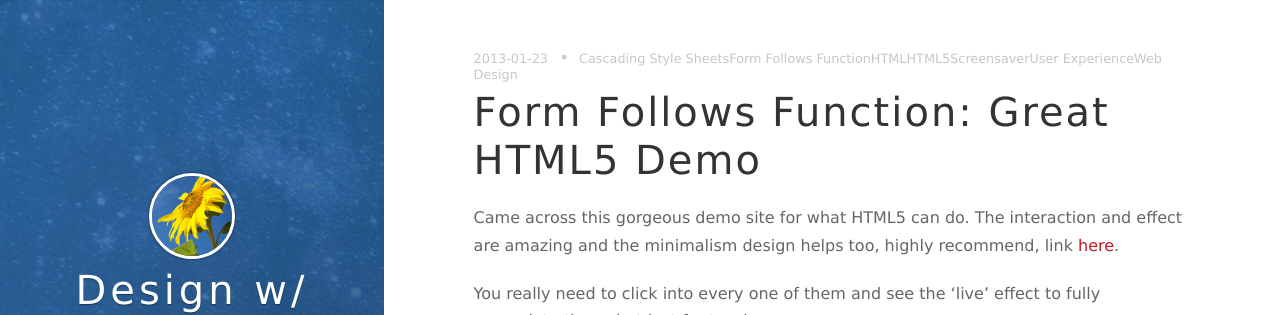
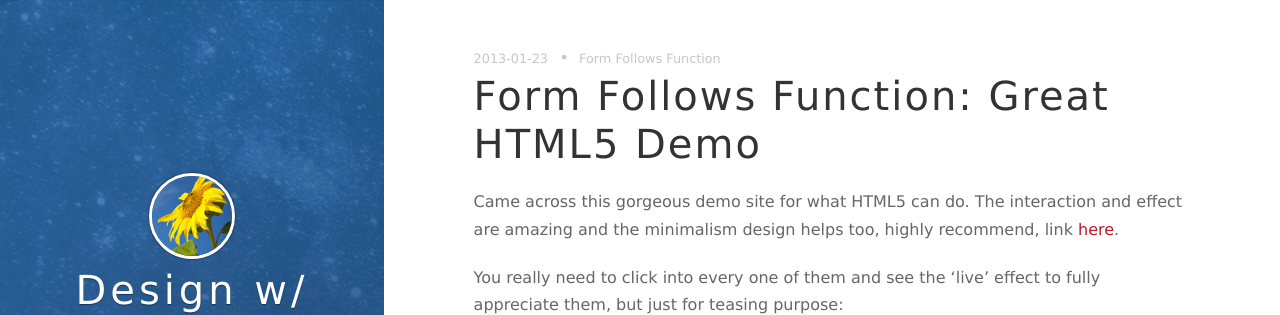
Before and after one commit to lymenlee/mucraft, a Jekyll site: the page built from _posts/2013-01-23-form-follows-function-great-html5-demo.markdown, in a window 1280 px wide and 900 px high, cut to the strip 0-315 px from the top of the window. Built offline with Jekyll 4.4.1, drawn with Linux system fonts in a browser that asks for light colours; nearby versions of some CDN libraries; comment, search, counter and statistics services are not loaded; part of the change alters nothing that is shown.

Commit message:
Update 2013-01-23-form-follows-function-great-html5-demo.markdown

```diff
--- a/_posts/2013-01-23-form-follows-function-great-html5-demo.markdown
+++ b/_posts/2013-01-23-form-follows-function-great-html5-demo.markdown
@@ -1,24 +1,20 @@
 ---
 author: mountainwalker
 comments: true
-date: 2013-01-23 16:58:53+00:00
+date: 2013-01-23T16:58:53.000Z
 layout: post
-link: https://linwangge.wordpress.com/2013/01/23/form-follows-function-great-html5-demo/
+link: >-
+  https://linwangge.wordpress.com/2013/01/23/form-follows-function-great-html5-demo/
 slug: form-follows-function-great-html5-demo
 title: 'Form Follows Function: Great HTML5 Demo'
 wordpress_id: 593
 categories:
-- Design
-- Tech Trends
-- UI/UX
+  - Design
+  - Tech Trends
+  - UI/UX
 tags:
-- Cascading Style Sheets
-- Form Follows Function
-- HTML
-- HTML5
-- Screensaver
-- User Experience
-- Web Design
+  - Form Follows Function
+published: true
 ---
 
 Came across this gorgeous demo site for what HTML5 can do. The interaction and effect are amazing and the minimalism design helps too, highly recommend, link [here](http://fff.cmiscm.com/#!/main).
```
